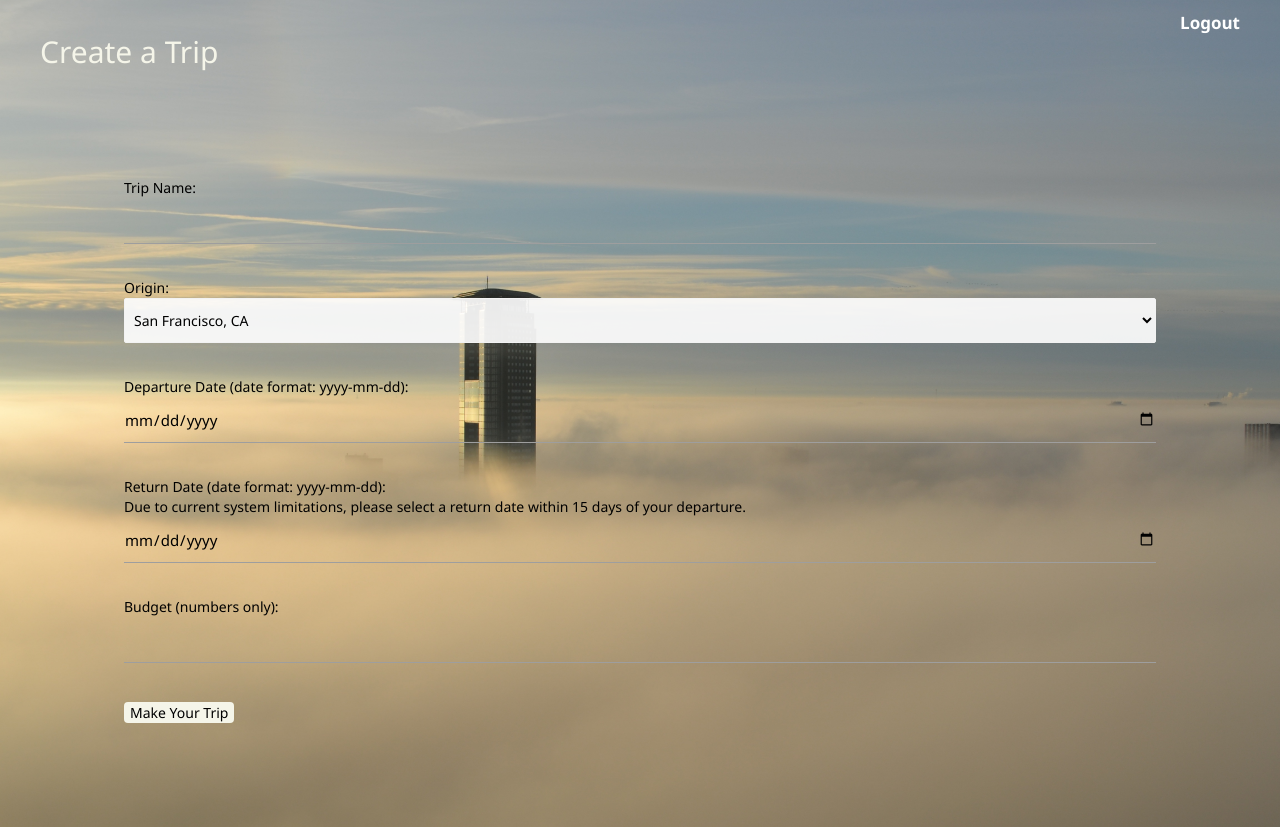
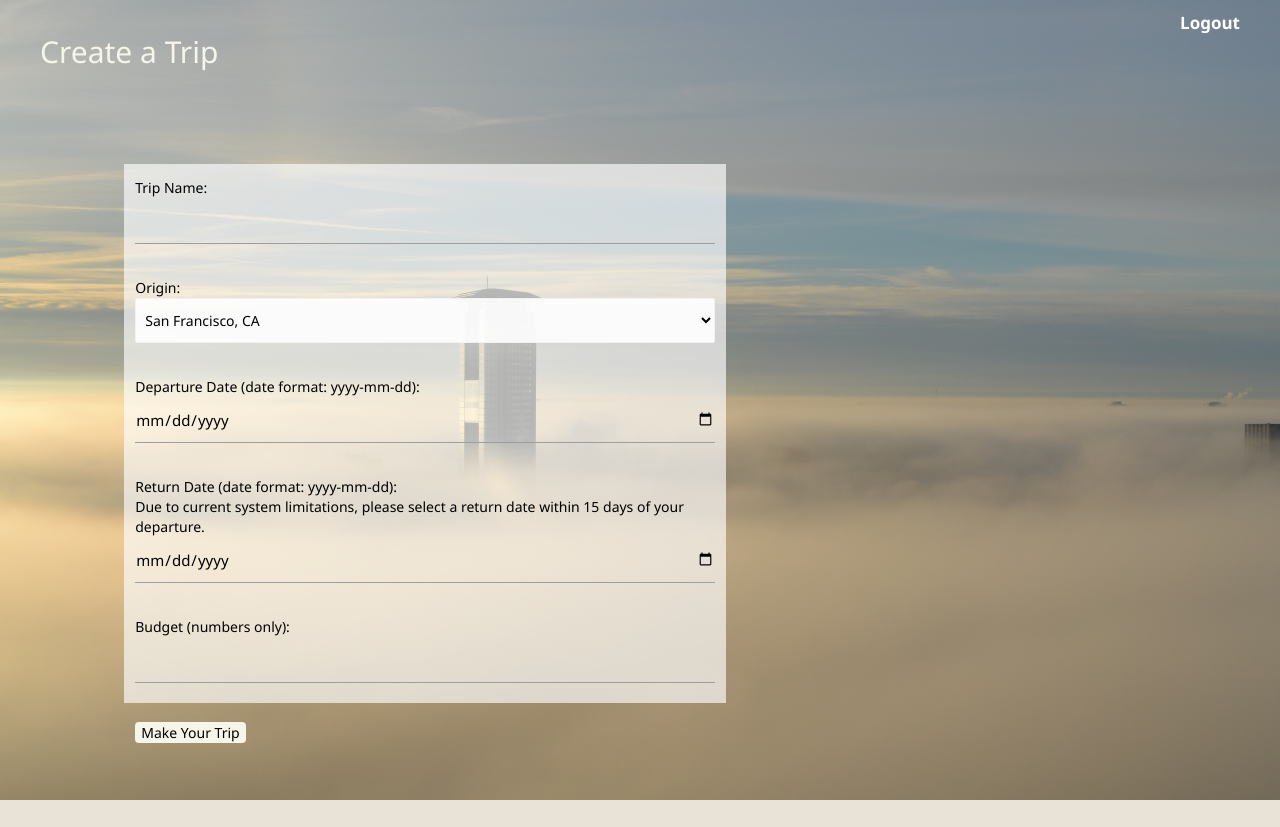
Before and after one commit to jasondanker/Explorer, a Flask app: page /createtrip in a window 1280 px wide. After the commit the page ends 800 px from the top, so only its background shows below. Run offline with Flask 2, Linux system fonts and the light colour scheme; some libraries are stand-ins or nearby versions; some web fonts are replaced.

Commit message:
html style changes

```diff
--- a/app/static/style.css
+++ b/app/static/style.css
@@ -8,6 +8,11 @@
 
 table {
     background: rgba(255,255,255,.65);
+}
+
+.form_background {
+    background: rgba(255,255,255,.65);
+    padding: 20px;
 }
 
 .createtrip {
--- a/app/templates/createtrip.html
+++ b/app/templates/createtrip.html
@@ -23,15 +23,10 @@
     </p>
     {% endif %}
 
-    <!-- <div class="row">
-        <form class="col s12">
-          <div class="row">
-            <div class="input-field col s6">
-                <input placeholder="Placeholder" id="first_name" type="text" class="validate">
-                <label for="first_name">First Name</label>
-            </div> -->
-            <form action="" method="post" name="createtrip">
-                {{ form.hidden_tag() }}
+    <div class="row">
+        <form action="" method="post" name="createtrip">
+            {{ form.hidden_tag() }}
+            <div class="col s12 m7 form_background">
                 <p>
                     Trip Name:<br>
                     {{form.trip_name(size=120)}}<br>
@@ -53,8 +48,11 @@
                     Budget (numbers only):<br>
                     {{form.budget(size=120)}}<br>
                 </p>
+            </div>
+            <div class="col s12 m7">
                 <p><input type="submit" value="Make Your Trip"></p>
-            </form>
-
+            </div>
+        </form>
+    </div>
 </body>
 {% endblock %}
```
Also changed, not shown: app/templates/hotels.html (+2 -23 lines), app.db.
